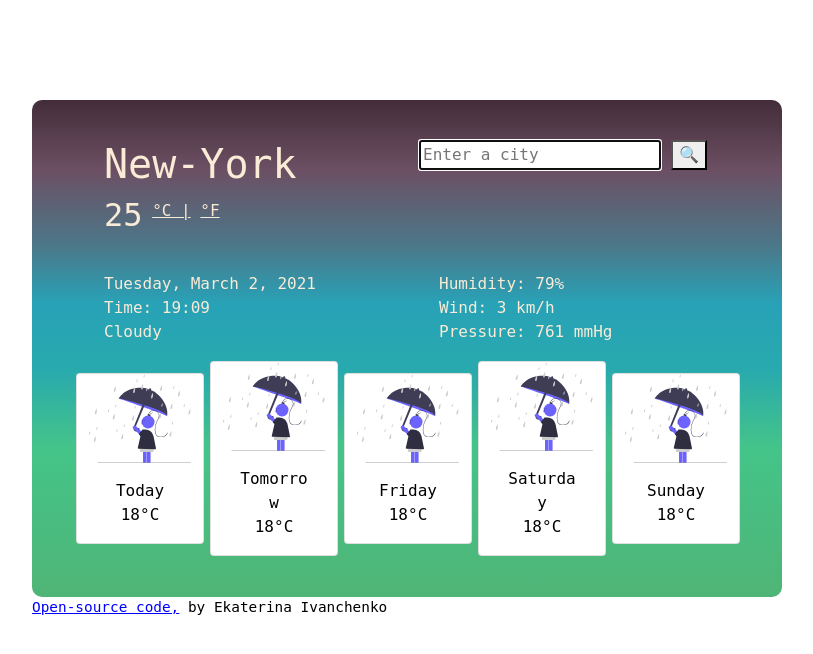
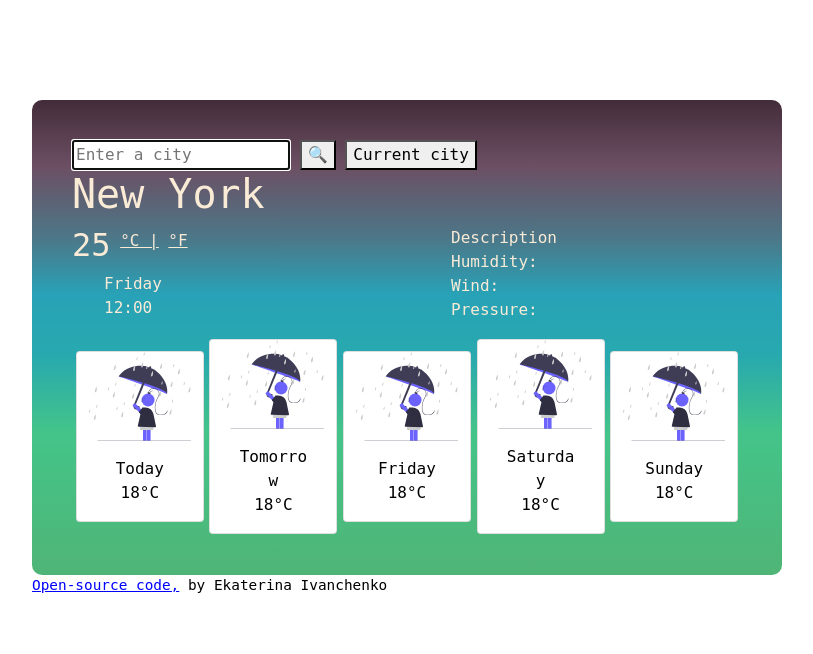
Before and after one commit to Ivanceka/WeatherApp, a plain HTML site: page index.html in a window 1280 px wide. Shown: the whole page, without its empty margins (233-1046 px from the left). Drawn offline with nearby package versions, Linux system fonts and the light colour scheme.

Commit message:
Changed HTML add Current button

```diff
--- a/index.html
+++ b/index.html
@@ -16,42 +16,32 @@
 
   <body>
     <div class="container">
-      <div class="row">
-        <div class="col-6">
-          <ul class="firstCity">
-            <li>
-              <h1 id="city">New-York</h1>
-            </li>
-            <li>
-              <h2>25</h2>
-              <span><a href="#" id="celsius-link"> °C |</a></span>
-              <span><a href="#" id="fahrenheit-link"> °F</a></span>
-            </li>
-          </ul>
-        </div>
-        <form class="col-6" id="enterCitySearch">
       <input
-            class="col-9"
         id="searchCity"
         placeholder="Enter a city"
         autocomplete="off"
         autofocus="on"
       />
       <button type="submit">🔍</button>
-        </form>
+      <button type="currentCity">Current city</button>
+
+      <h1 id="city">New York</h1>
       <div class="row">
         <div class="col-6">
+         <h2> 25 </h2>
+         <span><a href="#" id="celsius-link"> °C |</a></span>
+         <span><a href="#" id="fahrenheit-link"> °F</a></span>
          <ul class="currentTime">
-              <li id="date">Sunday, January 17, 2021</li>
-              <li id="time">Time 9:53 pm</li>
-              <li id="precipitation">Cloudy</li>
+          <li id="date">Friday</li>
+          <li id="time">12:00</li>
          </ul>
         </div>
         <div class="col-6">
         <ul class="probabilityPrecipitation">
-              <li id="humidity">Humidity: 79%</li>
-              <li id="wind">Wind: 3 km/h</li>
-              <li id="pressure">Pressure: 761 mmHg</li>
+          <li id="precipitation"> Description</li>
+          <li id="humidity">Humidity:</li>
+          <li id="wind">Wind:</li>
+          <li id="pressure">Pressure:</li>
         </ul>
        </div>
       </div>
@@ -127,6 +117,15 @@
           </div>
         </div>
       </div>
+
+
+
+
+
+
+
+
+
       </div>
     </div>
     <div class="container link">
```
Lines whose indentation alone changed are shown as unchanged.
